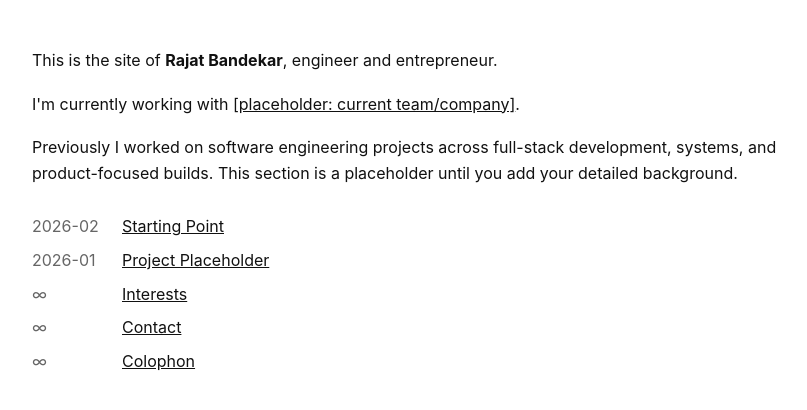
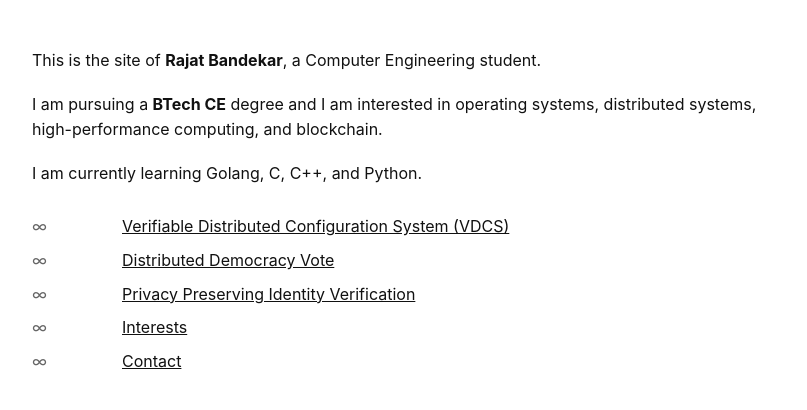
Before and after one commit to rrb115/rrb115.github.io, a Jekyll site: the page built from _pages/about.md, in a window 1280 px wide. Shown: the top 410 px of the page, without its empty margins (228-1035 px from the left). Built offline with Jekyll 4.4.1, drawn with Linux system fonts in a browser that asks for light colours.

Commit message:
added information

```diff
--- a/_pages/about.md
+++ b/_pages/about.md
@@ -1,7 +1,7 @@
 ---
 permalink: /
 title: "Rajat Bandekar"
-description: "Site of Rajat Bandekar, engineer and entrepreneur."
+description: "Site of Rajat Bandekar, Computer Engineering student."
 layout: minimal-home
 author_profile: false
 redirect_from:
@@ -9,16 +9,16 @@ redirect_from:
   - /about.html
 ---
 
-<p>This is the site of <b>Rajat Bandekar</b>, engineer and entrepreneur.</p>
+<p>This is the site of <b>Rajat Bandekar</b>, a Computer Engineering student.</p>
 
-<p>I'm currently working with <a href="/contact/">[placeholder: current team/company]</a>.</p>
+<p>I am pursuing a <b>BTech CE</b> degree and I am interested in operating systems, distributed systems, high-performance computing, and blockchain.</p>
 
-<p>Previously I worked on software engineering projects across full-stack development, systems, and product-focused builds. This section is a placeholder until you add your detailed background.</p>
+<p>I am currently learning Golang, C, C++, and Python.</p>
 
 <ul class="index">
-  <li><span class="index-date">2026-02</span><a href="/writing/starting-point/">Starting Point</a></li>
-  <li><span class="index-date">2026-01</span><a href="/writing/project-placeholder/">Project Placeholder</a></li>
+  <li><span class="index-date">∞</span><a href="/projects/vdcs/">Verifiable Distributed Configuration System (VDCS)</a></li>
+  <li><span class="index-date">∞</span><a href="/projects/dd-vote/">Distributed Democracy Vote</a></li>
+  <li><span class="index-date">∞</span><a href="/projects/privacy-identity-zkp/">Privacy Preserving Identity Verification</a></li>
   <li><span class="index-date">∞</span><a href="/interests/">Interests</a></li>
   <li><span class="index-date">∞</span><a href="/contact/">Contact</a></li>
-  <li><span class="index-date">∞</span><a href="/colophon/">Colophon</a></li>
 </ul>
```
Also changed, not shown: _pages/colophon.md (+0 -2 lines), _pages/contact.md (+0 -2 lines), _pages/interests.md (+2 -2 lines), _pages/writing-project-placeholder.md (+4 -4 lines), _pages/writing-starting-point.md (+4 -4 lines).
